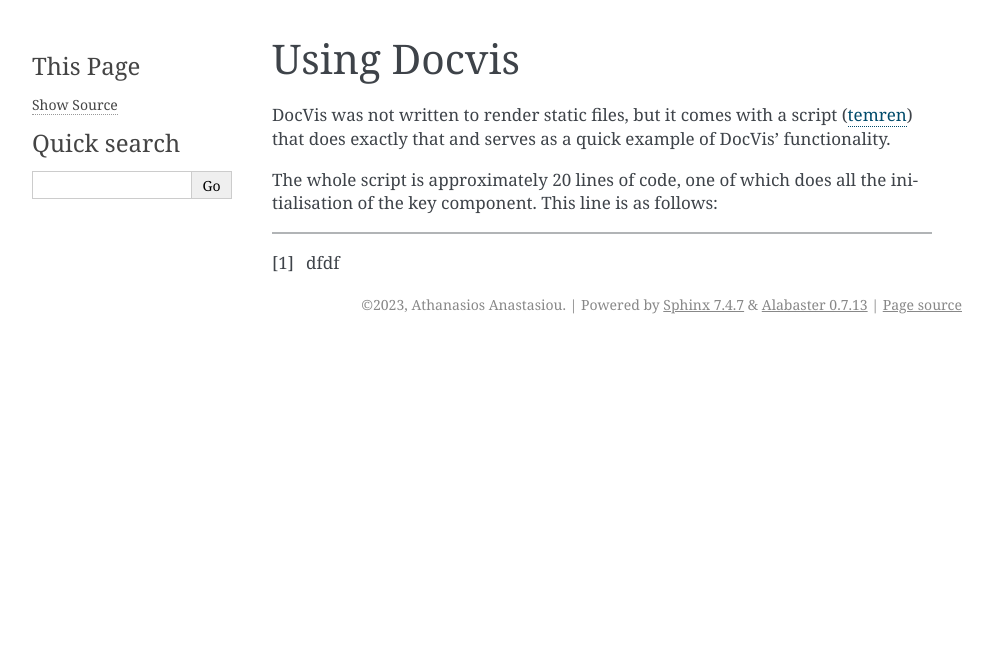
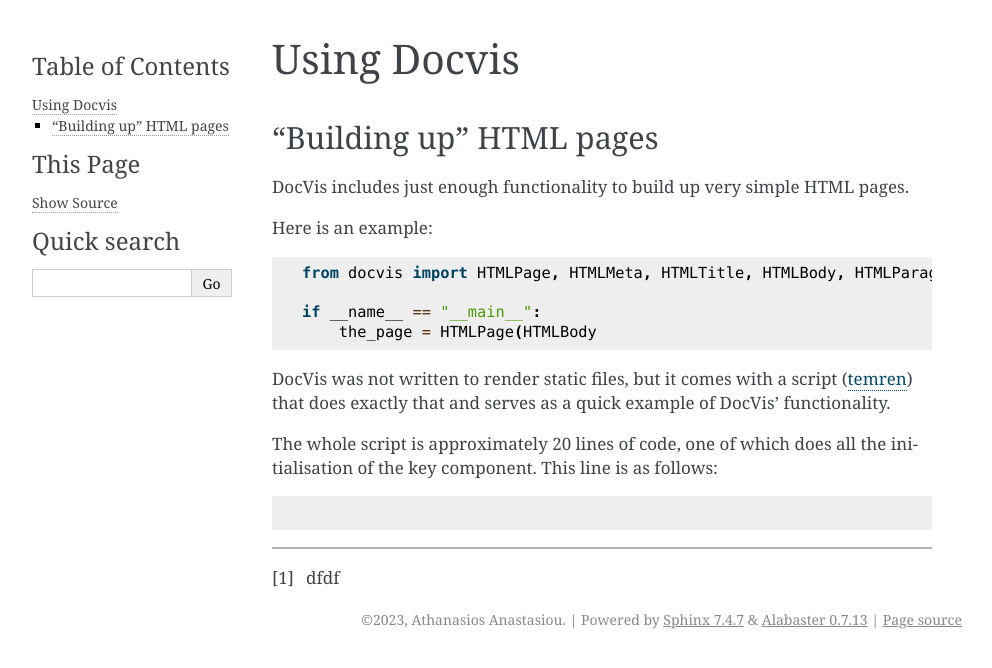
Before and after one commit to aanastasiou/docvis, a Sphinx documentation site: the page built from doc/source/usage.rst, in a window 1280 px wide. Shown: the top 668 px of the page, without its empty margins (148-1140 px from the left). Built offline with Sphinx 7.4.7, drawn with Linux system fonts in a browser that asks for light colours.

Commit message:
Added usage information (need to edit HTMLPage though)

```diff
--- a/doc/source/usage.rst
+++ b/doc/source/usage.rst
@@ -3,6 +3,21 @@
 ============
 Using Docvis
 ============
+
+"Building up" HTML pages
+========================
+
+DocVis includes just enough functionality to build up very simple HTML pages.
+
+Here is an example:
+
+.. code-block:: python
+
+   from docvis import HTMLPage, HTMLMeta, HTMLTitle, HTMLBody, HTMLParagraph
+
+   if __name__ == "__main__":
+       the_page = HTMLPage(HTMLBody
+
 
 DocVis was not written to render static files, but it comes with a script (:ref:`temren <temren>`) that does exactly that
 and serves as a quick example of DocVis' functionality.
@@ -10,6 +25,9 @@ and serves as a quick example of DocVis' functionality.
 The whole script is approximately 20 lines of code, one of which does all the initialisation
 of the key component. This line is as follows:
 
+.. code-block:: python
+
+
 
 
 
```
